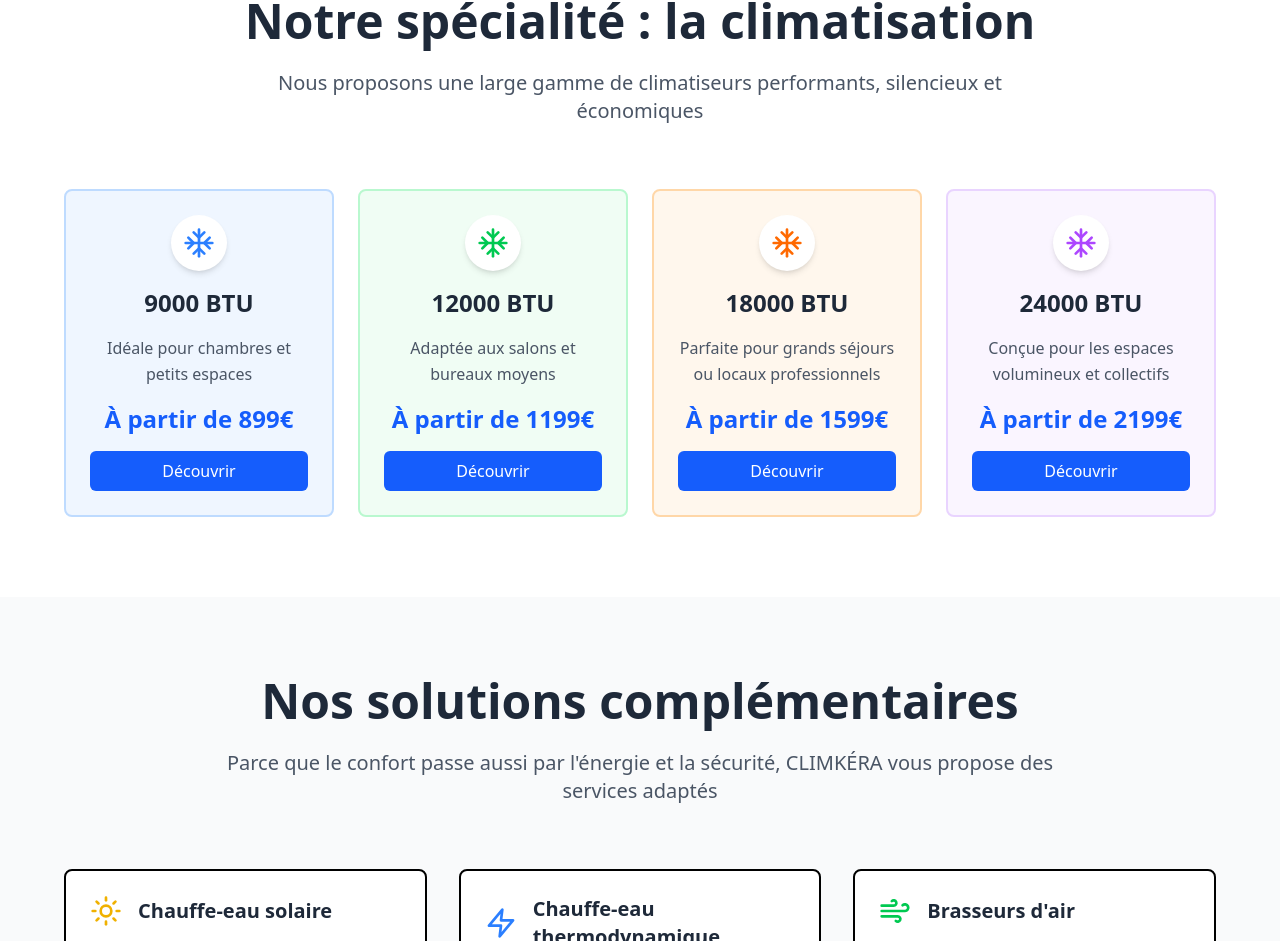
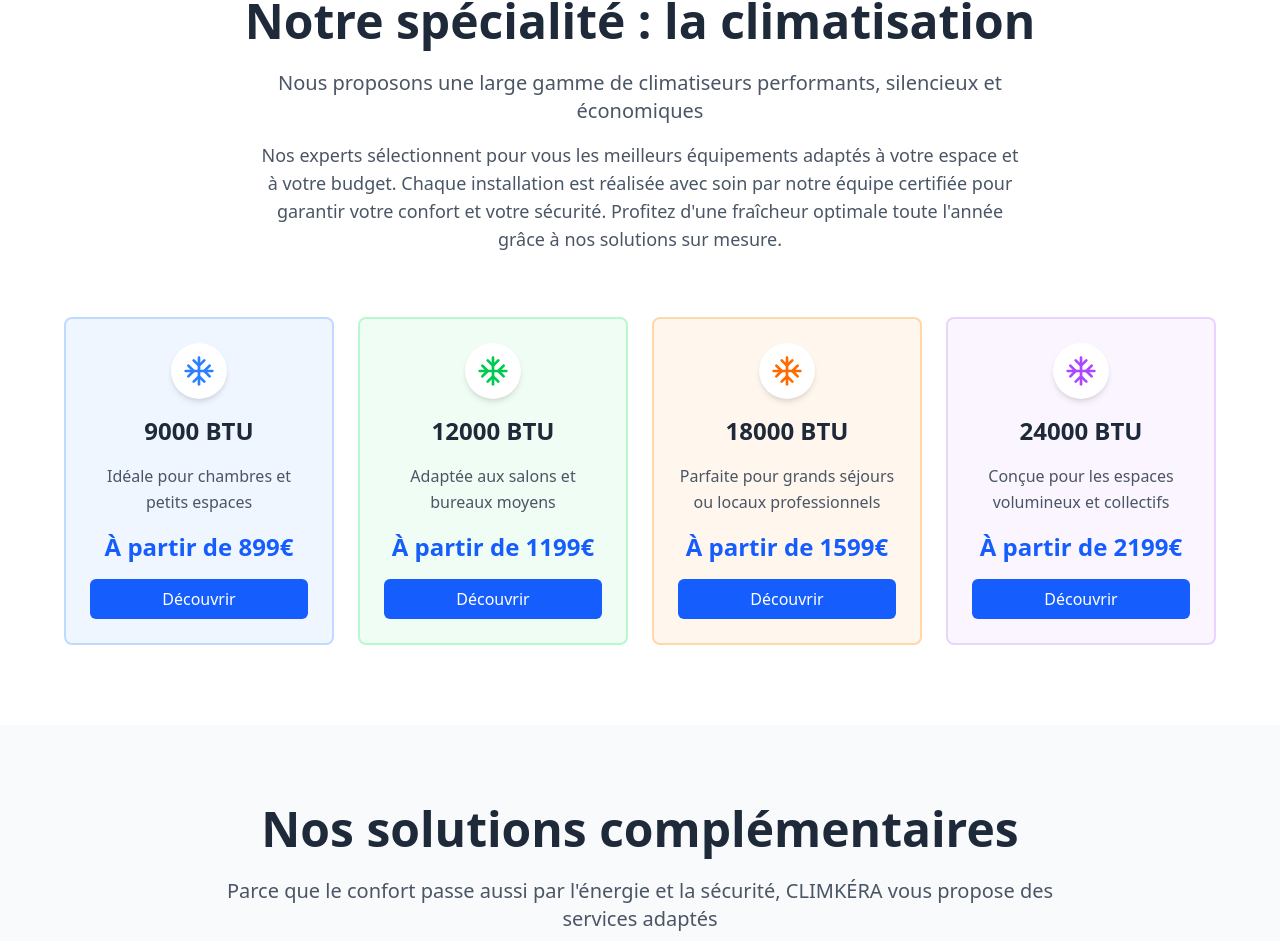
Before and after one commit to innotech-it/climkera-app, a React (Vite) app: page / in a window 1280 px wide. Shown: the part 838-1779 px from the top of the page. Built offline with nearby package versions, Linux system fonts and the light colour scheme; the HTML template or start-up script is replaced by a standard one.

Commit message:
Update website text content - remove 'chaleur' reference for Guadeloupe context

```diff
--- a/src/App.jsx
+++ b/src/App.jsx
@@ -461,6 +461,11 @@ function App() {
             </h2>
             <p className="text-xl text-gray-600 max-w-3xl mx-auto">
               Nous proposons une large gamme de climatiseurs performants, silencieux et économiques
+            </p>
+            <p className="text-lg text-gray-600 max-w-3xl mx-auto mt-4">
+              Nos experts sélectionnent pour vous les meilleurs équipements adaptés à votre espace et à votre budget.
+              Chaque installation est réalisée avec soin par notre équipe certifiée pour garantir votre confort et votre sécurité.
+              Profitez d'une fraîcheur optimale toute l'année grâce à nos solutions sur mesure.
             </p>
           </motion.div>
 
```
